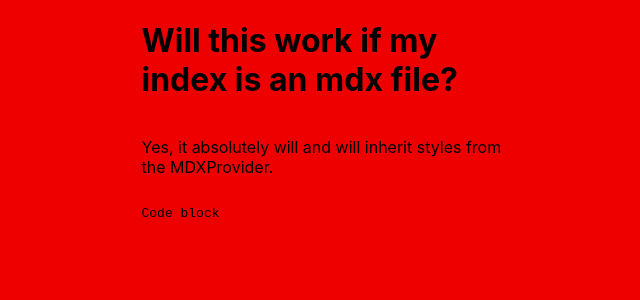
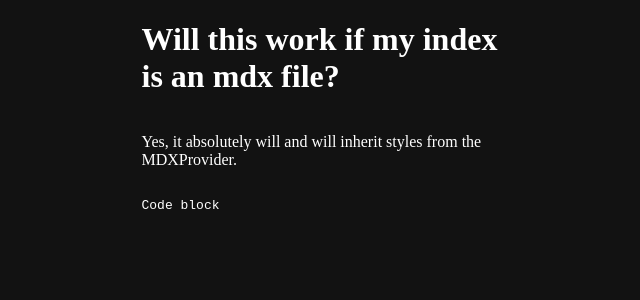
Before and after one commit to branhillsdesign/branhills-blogsite, a Next.js app: page / in a window 1280 px wide. Shown: the top 300 px of the page, without its empty margins (311-951 px from the left). Built offline with nearby package versions, Linux system fonts and the light colour scheme.

Commit message:
changed global styles

```diff
--- a/components/MDXStyles/MDXStyles.js
+++ b/components/MDXStyles/MDXStyles.js
@@ -1,10 +1,22 @@
 const CustomCode = (props) => {
-  return <code style={{ backgroundColor: '#000000' }} {...props} />;
+  return (
+    <code
+      style={{
+        margin: '0.5em 0',
+        padding: '0.5em',
+        lineHeight: '2.0em',
+        fontSize: '1.2em',
+        fontWeight: 'bold',
+      }}
+      {...props}
+    />
+  );
 };
 
 const MDXStyles = {
   p: (props) => <p style={{ fontSize: '16px' }} {...props} />,
-  inlineCode: CustomCode,
+  pre: (props) => <CustomCode {...props} />,
+  code: (props) => <CustomCode {...props} />,
 };
 
 export default MDXStyles;
--- a/package.json
+++ b/package.json
@@ -13,7 +13,8 @@
     "next": "12.0.7",
     "react": "17.0.2",
     "react-dom": "17.0.2",
-    "styled-components": "^5.3.3"
+    "styled-components": "^5.3.3",
+    "use-dark-mode": "^2.3.1"
   },
   "devDependencies": {
     "eslint": "8.5.0",
--- a/pages/_app.js
+++ b/pages/_app.js
@@ -1,7 +1,7 @@
 import { MDXProvider } from '@mdx-js/react';
 import MDXStyles from '../components/MDXStyles/MDXStyles';
 import { Container } from '../components/Container';
-import GlobalStyle from '../styles/globalStyles';
+import GlobalStyle, { darkTheme, lightTheme } from '../styles/ThemeConfig';
 
 function MyApp({ Component, pageProps }) {
   return (
--- /dev/null
+++ b/styles/ThemeConfig.js
@@ -0,0 +1,36 @@
+import { createGlobalStyle } from 'styled-components';
+
+const GlobalStyle = createGlobalStyle`
+  body {
+    background-color: #121212;
+    color: #fff;
+    margin: 0;
+    padding: 0;
+    font-family: -apple-system, BlinkMacSystemFont, "Segoe UI", "Roboto",Oxygen";
+  }
+`;
+export default GlobalStyle;
+
+// New Theme Information
+// export const lightTheme = {
+//   body: '#ffffff',
+//   text: '#363537',
+//   toggleBorder: '#ffffff',
+//   background: '#363537',
+// };
+
+// export const darkTheme = {
+//   body: '#363537',
+//   text: '#FAFAFA',
+//   toggleBorder: '#6B8096',
+//   background: '#999',
+// };
+
+// export const GlobalStyle = createGlobalStyle`
+//   body {
+//     background: ${({ theme }) => theme.body};
+//     color: ${({ theme }) => theme.text};
+//     font-family: '-apple-system, BlinkMacSystemFont, 'Segoe UI', Roboto, Oxygen-Sans, Ubuntu, Cantarell, 'Helvetica Neue', sans-serif;'
+//     transition: all .50s linear;
+//   }
+// `;
--- a/styles/globalStyles.js
+++ /dev/null
@@ -1,11 +0,0 @@
-import { createGlobalStyle } from 'styled-components';
-
-const GlobalStyle = createGlobalStyle`
-  body {
-    background-color: #ee0000;
-    margin: 0;
-    padding: 0;
-    font-family: -apple-system, BlinkMacSystemFont, "Segoe UI", "Roboto", "Oxygen";
-  }
-`;
-export default GlobalStyle;
```
Also changed, not shown: pages/blog/mdx-page.mdx (+8 -5 lines), 1 other file (tests, documents, lock files or other folders).
